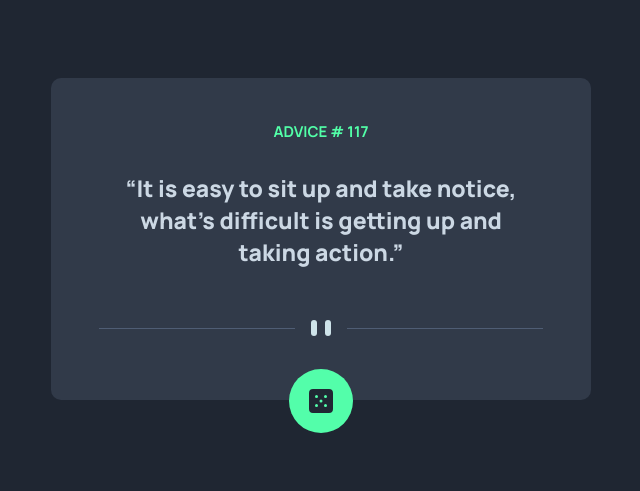
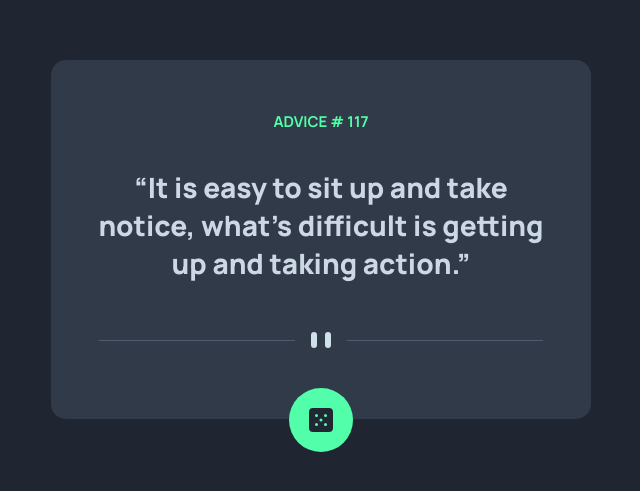
Before and after one commit to fistty/advice-generator-app-react, a React (Create React App) app: page / in a window 1280 px wide. Shown: the part 161-652 px from the top of the page, without its empty margins (319-959 px from the left). Built offline with nearby package versions, Linux system fonts and the light colour scheme; no server answers.

Commit message:
Update App.css

```diff
--- a/src/App.css
+++ b/src/App.css
@@ -197,9 +197,23 @@ button:active {
     width: 540px;
     min-width: unset;
     max-width: unset;
+    padding-top: 51px;
+    padding-bottom: 71px;
+    border-radius: 15px;
+  }
+
+  .joke-div {
+    font-size: 28px;
+    margin-top: 36px;
+  }
+
+  .joke-div > p {
+    max-width: 460px;
   }
 
   .divider {
     background-image: url("./images/pattern-divider-desktop.svg");
+    width: 444px;
+    margin-top: 40px;
   }
 }
```
